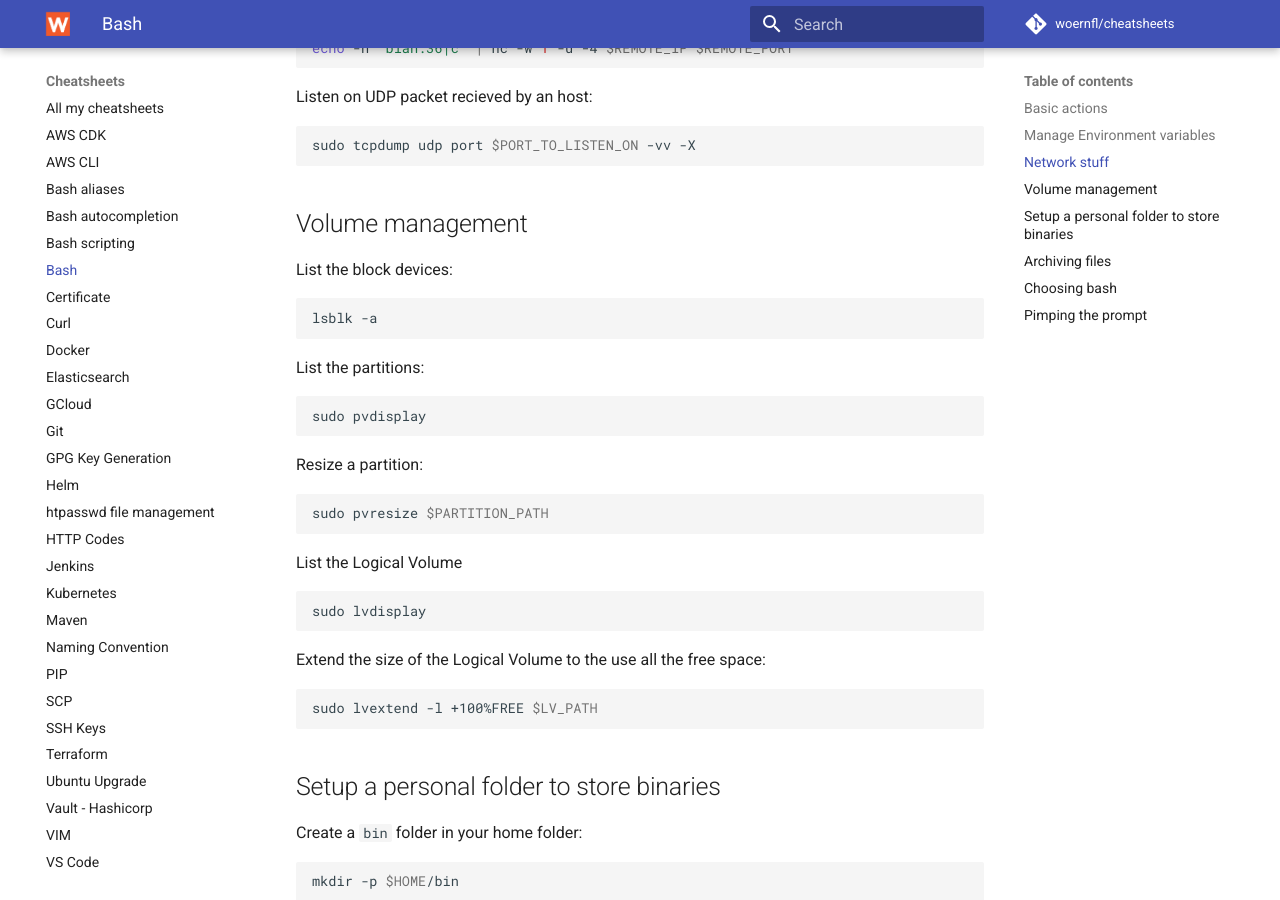
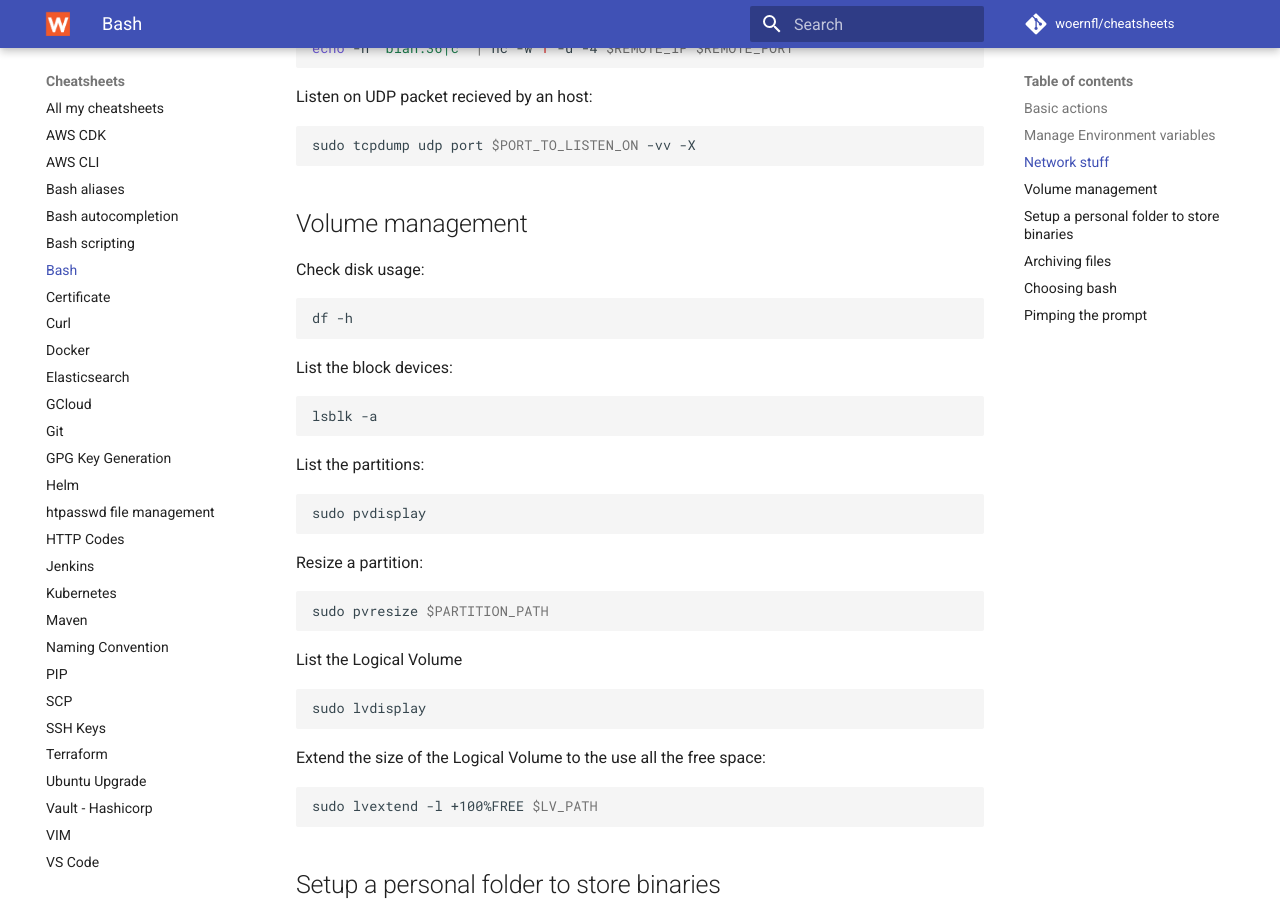
Before and after one commit to woernfl/cheatsheets, an MkDocs documentation site: the page built from docs/bash.md, in a window 1280 px wide and 900 px high, scrolled down 1194 px. Built offline with MkDocs 1.6.1 and Material for MkDocs 9.7.7, drawn with Linux system fonts in a browser that asks for light colours; comment, search, counter and statistics services are not loaded.

Commit message:
Update bash.md

````diff
--- a/docs/bash.md
+++ b/docs/bash.md
@@ -68,6 +68,12 @@ sudo tcpdump udp port $PORT_TO_LISTEN_ON -vv -X
 ```
 
 ## Volume management
+
+Check disk usage:
+
+```bash
+df -h
+```
 
 List the block devices:
 
````
